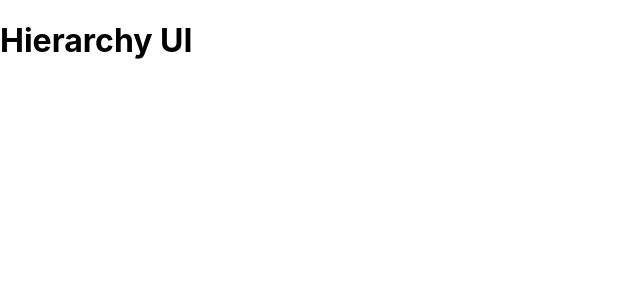
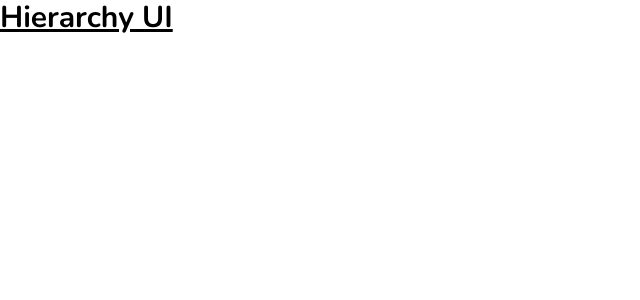
Before and after one commit to msdeshmukh009/hierarchy-ui-assignment, a React (Create React App) app: page / in a window 1280 px wide. Shown: the top 300 px of the page, without its empty margins (0-640 px from the left). Built offline with nearby package versions, Linux system fonts and the light colour scheme.

Commit message:
installed tailwind

```diff
--- a/package.json
+++ b/package.json
@@ -34,5 +34,10 @@
       "last 1 firefox version",
       "last 1 safari version"
     ]
+  },
+  "devDependencies": {
+    "autoprefixer": "^10.4.7",
+    "postcss": "^8.4.14",
+    "tailwindcss": "^3.1.5"
   }
 }
--- /dev/null
+++ b/postcss.config.js
@@ -0,0 +1,6 @@
+module.exports = {
+  plugins: {
+    tailwindcss: {},
+    autoprefixer: {},
+  },
+}
--- a/src/App.jsx
+++ b/src/App.jsx
@@ -1,7 +1,7 @@
 function App() {
   return (
     <div className="App">
-      <h1>Hierarchy UI</h1>
+      <h1 className="text-3xl font-bold underline">Hierarchy UI</h1>
     </div>
   );
 }
--- a/src/index.css
+++ b/src/index.css
@@ -1,13 +1,9 @@
-body {
-  margin: 0;
-  font-family: -apple-system, BlinkMacSystemFont, 'Segoe UI', 'Roboto', 'Oxygen',
-    'Ubuntu', 'Cantarell', 'Fira Sans', 'Droid Sans', 'Helvetica Neue',
-    sans-serif;
-  -webkit-font-smoothing: antialiased;
-  -moz-osx-font-smoothing: grayscale;
+@import url("https://fonts.googleapis.com/css2?family=Nunito:wght@200;300;400;500;600;700;800;900&display=swap");
+
+@tailwind base;
+@tailwind components;
+@tailwind utilities;
+
+* {
+  font-family: "Nunito", sans-serif;
 }
-
-code {
-  font-family: source-code-pro, Menlo, Monaco, Consolas, 'Courier New',
-    monospace;
-}
--- /dev/null
+++ b/tailwind.config.js
@@ -0,0 +1,7 @@
+module.exports = {
+  content: ["./src/**/*.{js,jsx,ts,tsx}"],
+  theme: {
+    extend: {},
+  },
+  plugins: [],
+};
```
Also changed, not shown: 1 other file (tests, documents, lock files or other folders).
